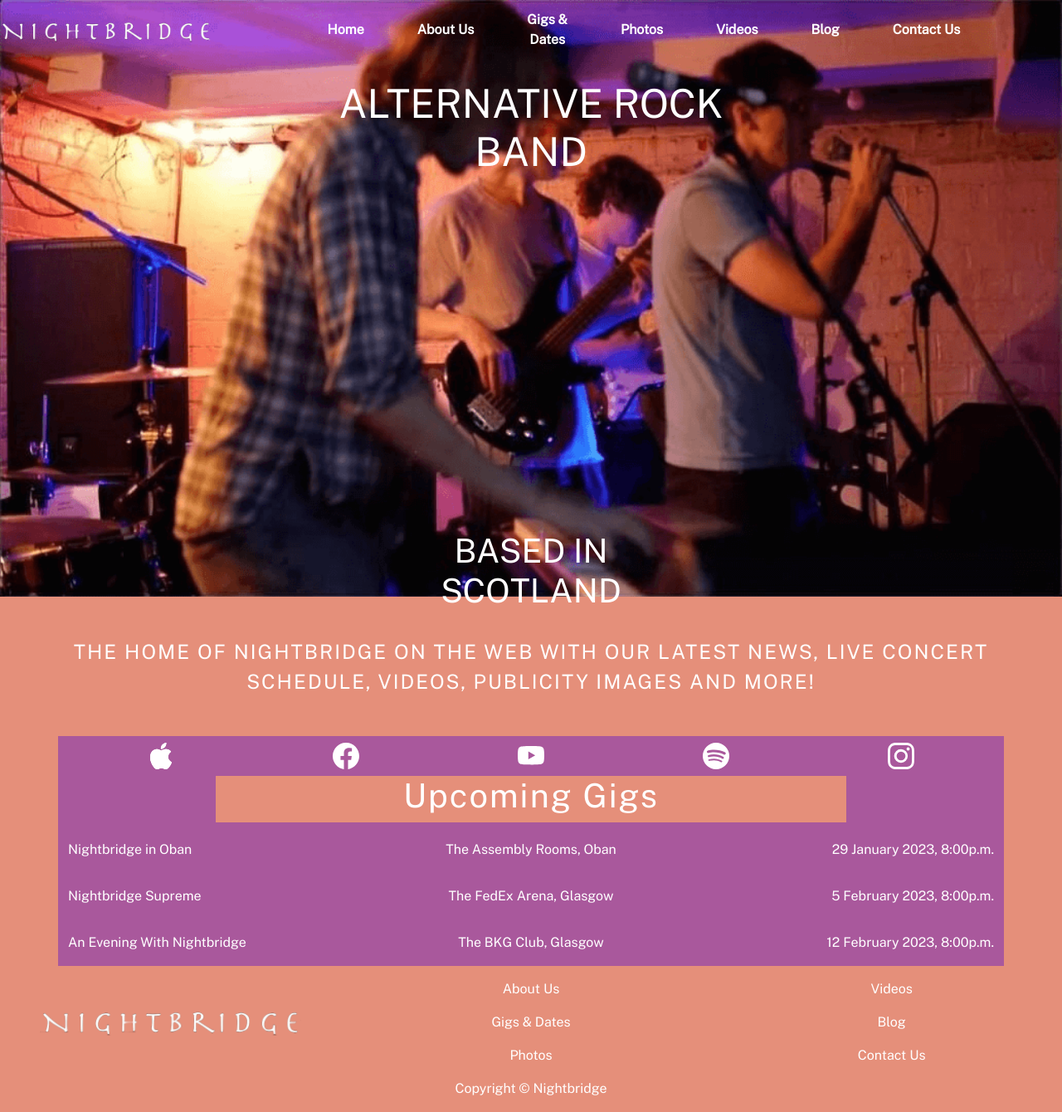
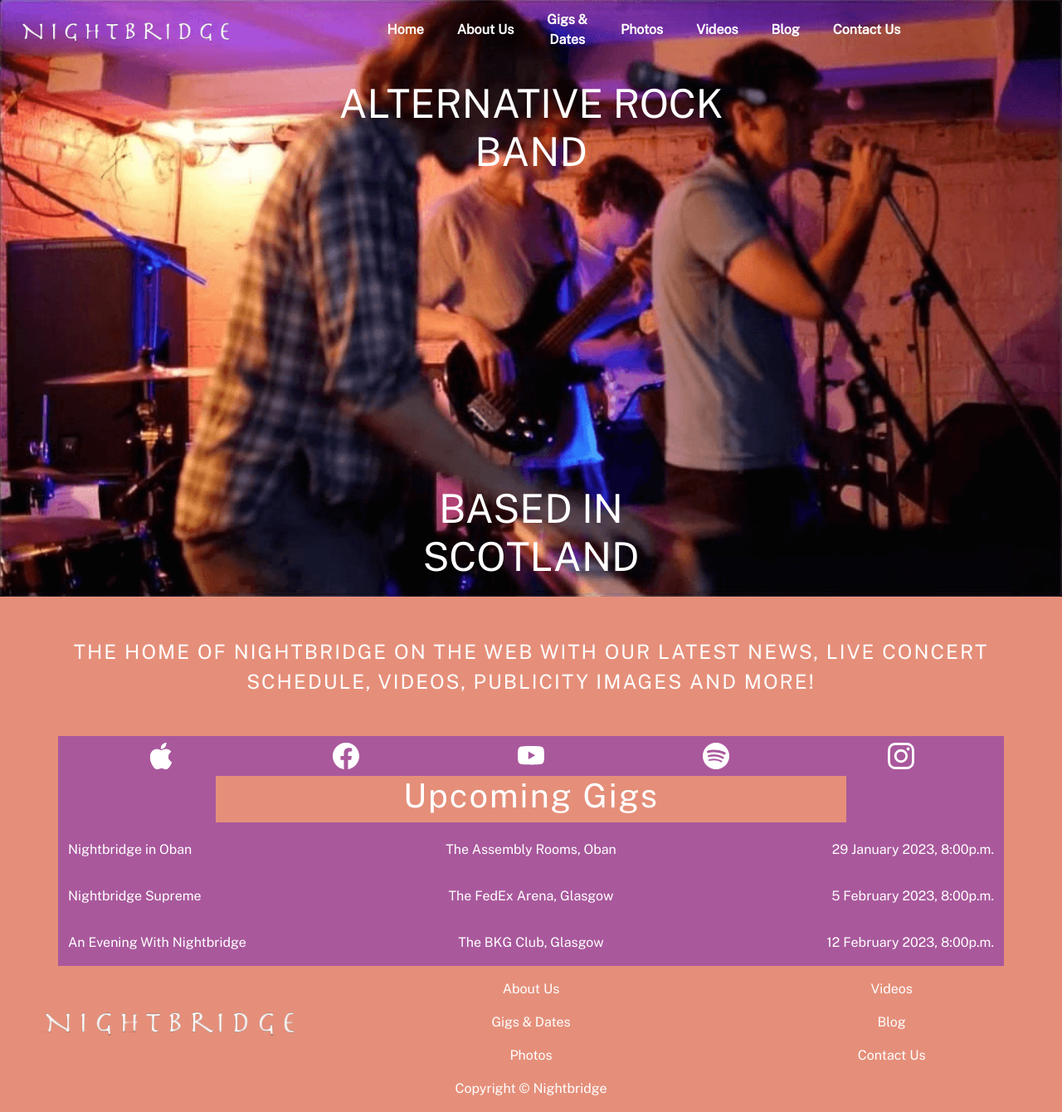
Before and after one commit to TubaMirabilis/nightbridge, a Next.js app: page / in a window 1280 px wide. Shown: the whole page at 83% size. Built offline with nearby package versions, Linux system fonts and the light colour scheme.

Commit message:
General tweeks

```diff
--- a/comps/Footer.js
+++ b/comps/Footer.js
@@ -3,8 +3,8 @@ const Footer = () => {
     <footer className="mt-auto">
       <div className="row my-3">
         <div className="col-12 col-md-4 d-flex flex-column justify-content-center align-items-center">
-          <a className="d-block mx-5">
-            <img className="w-100" src="./nightbridge.png" alt="Nightbridge" />
+          <a className="d-block" href="/">
+            <img className="d-block w-75 m-auto" src="./nightbridge.png" alt="Nightbridge" />
           </a>
         </div>
         <div className="col-12 col-md-4 d-flex flex-column justify-content-center align-items-center gap-3 mb-3 mb-md-0">
--- a/comps/Header.js
+++ b/comps/Header.js
@@ -6,8 +6,8 @@ const Header = () => {
     require("bootstrap/dist/js/bootstrap.bundle.min.js");
   }, []);
   return (
-    <header className="position-absolute w-100">
-      <nav className="navbar navbar-expand-lg">
+    <header className="position-absolute">
+      <nav className="navbar navbar-expand-lg px-4">
         <a className="navbar-brand" href="/">
           <img src="./nightbridge.png" alt="Nightbridge" />
         </a>
@@ -23,7 +23,7 @@ const Header = () => {
           <span className="navbar-toggler-icon"></span>
         </button>
         <div className="collapse navbar-collapse" id="navbarNav">
-          <ul className="d-flex justify-content-center align-items-center gap-lg-5 navbar-nav mx-auto">
+          <ul className="d-flex justify-content-center align-items-center gap-lg-4 navbar-nav mx-auto">
             <li className="nav-item">
               <a className="nav-link" href="/">
                 Home
--- a/scss/_globals.scss
+++ b/scss/_globals.scss
@@ -13,6 +13,7 @@ main {
 }
 footer {
     flex-shrink: 0;
+    overflow-x: hidden;
 }
 footer a {
   color: #ffffff;
--- a/scss/_hero.scss
+++ b/scss/_hero.scss
@@ -17,9 +17,13 @@
   }
 }
 .title-two {
-  top: 62.5%;
+  top: 61%;
   @include media-breakpoint-up(xl) {
-    top: 80%;
+    top: 73%;
+    font-size: 3rem;
+  }
+  @include media-breakpoint-up(xxl) {
+    top: 81%;
   }
 }
 .title-three {
@@ -27,13 +31,3 @@
     font-size: 3rem;
   }
 }
-@media only screen and (min-width: 1500px) {
-  .title-two {
-    top: 100%;
-  }
-}
-@media only screen and (min-width: 1900px) {
-  .title-two {
-    top: 125%;
-  }
-}
```
